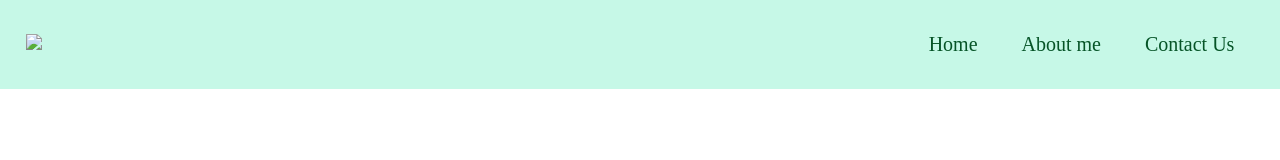
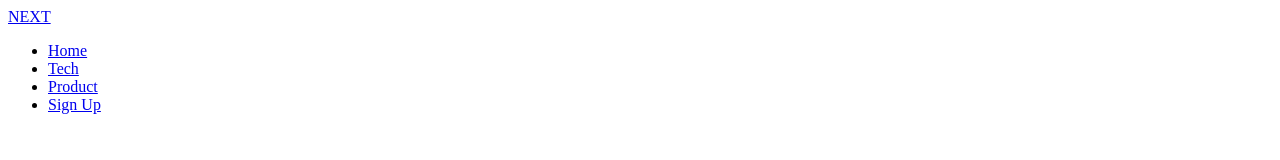
Before and after one commit to Anudeepexperiment/L4, a plain HTML site: page index.html in a window 1280 px wide. Drawn offline with Linux system fonts and the light colour scheme.

Commit message:
2nd commit

```diff
--- a/index.html
+++ b/index.html
@@ -2,26 +2,34 @@
 <html>
 <head>
   <meta name="viewport" content="width=device-width, initial-scale=1.0">
-  <title>Anudeep Sanapala</title>
-  <link rel="stylesheet" href="style.css">
+  <title>Next Website</title>
+  <link rel="stylesheet" href="style.css"/>
 </head>
 <body>
-    <section class="header">
-        <nav>
-            <a href="index.html"><img src="i.png"></a>
-            <div class="nav-links">
-                <ul>
-                    <li><a href="">Home</a></li>
-                    <li><a href="">About me</a></li>
-                    <li><a href="">Contact Us</a></li>
-                </ul>
+    <nav class="navbar">
+        <div class="navbar__container">
+            <a href="/" id="navbar__id">NEXT</a>
+            <div class="navbar__toggle" id="mobile-menu">
+                <span class="bar"></span>
+                <span class="bar"></span>
+                <span class="bar"></span>
             </div>
-        </nav>
-    </section>
-
-    <footer>
-
-    </footer>
+            <ul class="navbar__menu">
+                <li class="navbar__iteam">
+                    <a href="/" class="navbar__links">Home</a>
+                </li>
+                <li class="navbar__iteam">
+                    <a href="/tech.html" class="navbar__links">Tech</a>
+                </li>
+                <li class="navbar__iteam">
+                    <a href="/" class="navbar__links">Product</a>
+                </li>
+                <li class="navbar__btn">
+                    <a href="/" class="button">Sign Up</a>
+                </li>
+            </ul>
+        </div>
+    </nav>
 
 </body>
 </html>
--- a/style.css
+++ b/style.css
@@ -1,36 +1,3 @@
-*{
-    margin: 0;
-    padding: 0;
+h1{
+    color: red;
 }
-.header{
-    min-height: 100vh;
-    width: 100%;
-}
-
-nav{
-    display: flex;
-    padding: 1% 2%;
-    justify-content: space-between;
-    align-items: center;
-    background-color: rgb(198, 248, 231);
-}
-
-nav img{
-    width: 60px;
-}
-
-.nav-links{
-    flex: 1;
-    text-align: right;
-}
-
-.nav-links ul li{
-    display: inline-block;
-    margin: 20px;
-}
-
-.nav-links ul li a{
-    text-decoration: none;
-    color: rgb(6, 84, 39);
-    font-size: 20px;
-}
```
Also changed, not shown: app.js (added), tech.html (added).
